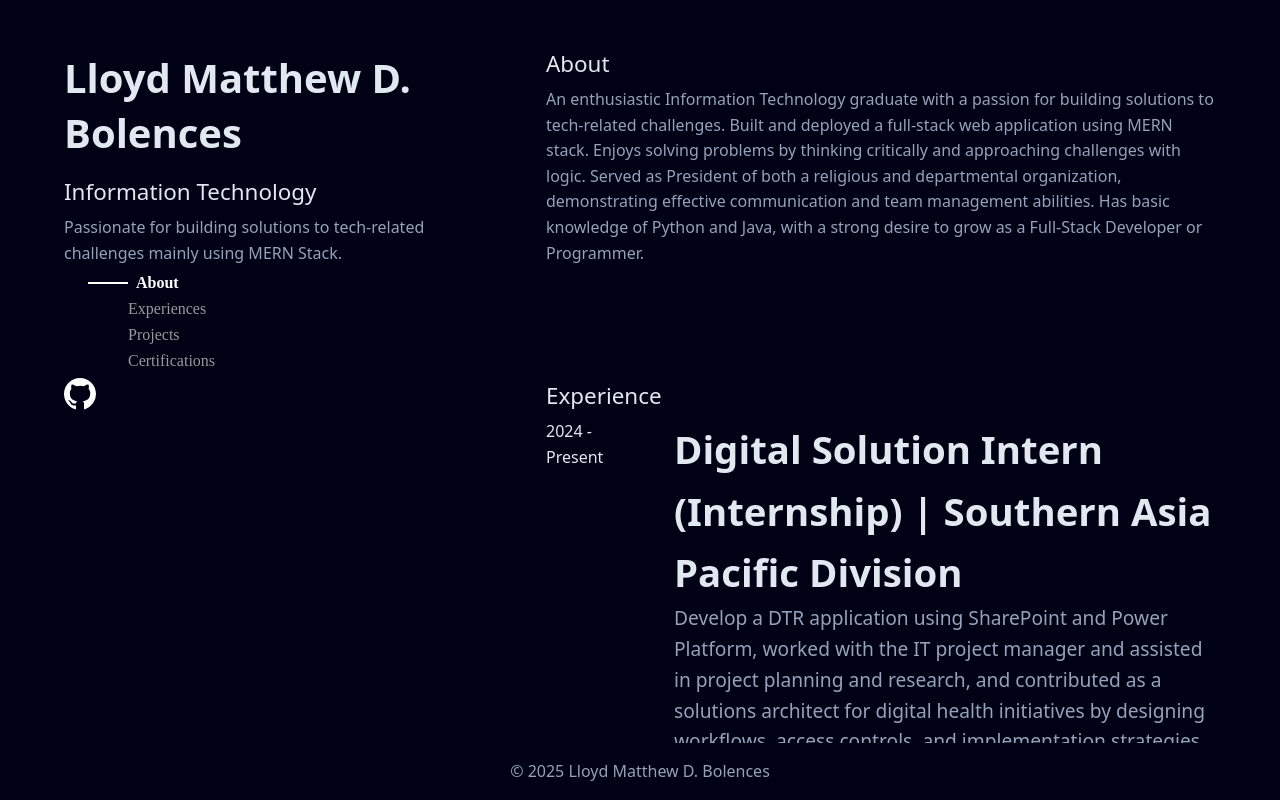
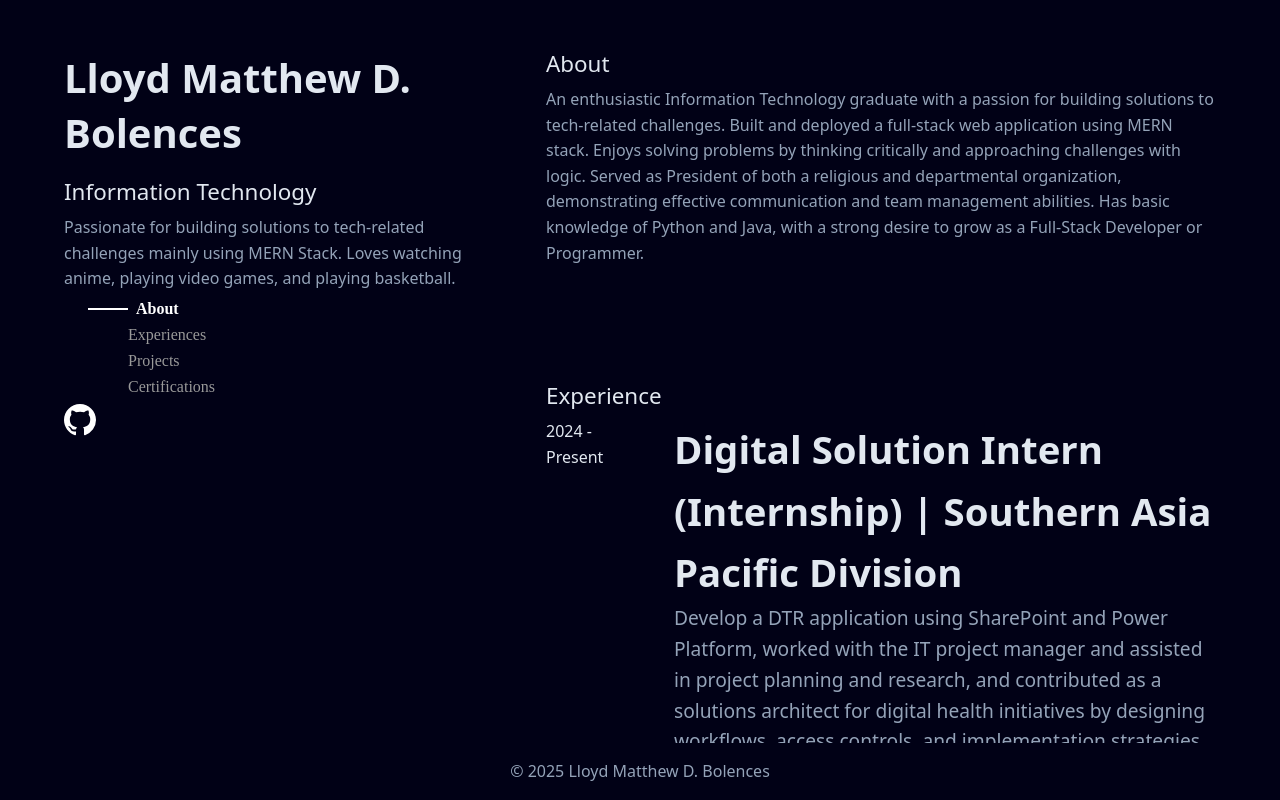
Before and after one commit to LloydBolences29/Web-Portfolio-test, a React (Vite) app in the folder portfolio/: page / in a window 1280 px wide. Shown: the top 800 px of the page. Built offline with nearby package versions, Linux system fonts and the light colour scheme.

Commit message:
trying to commit againi

```diff
--- a/portfolio/src/pages/Home.jsx
+++ b/portfolio/src/pages/Home.jsx
@@ -22,7 +22,7 @@ const Home = () => {
               <h2 className="text-primary">Information Technology</h2>
               <p className="lead">
                 Passionate for building solutions to tech-related challenges
-                mainly using MERN Stack.
+                mainly using MERN Stack. Loves watching anime, playing video games, and playing basketball.
               </p>
 
               <div className="mobile-nav-container">
```
